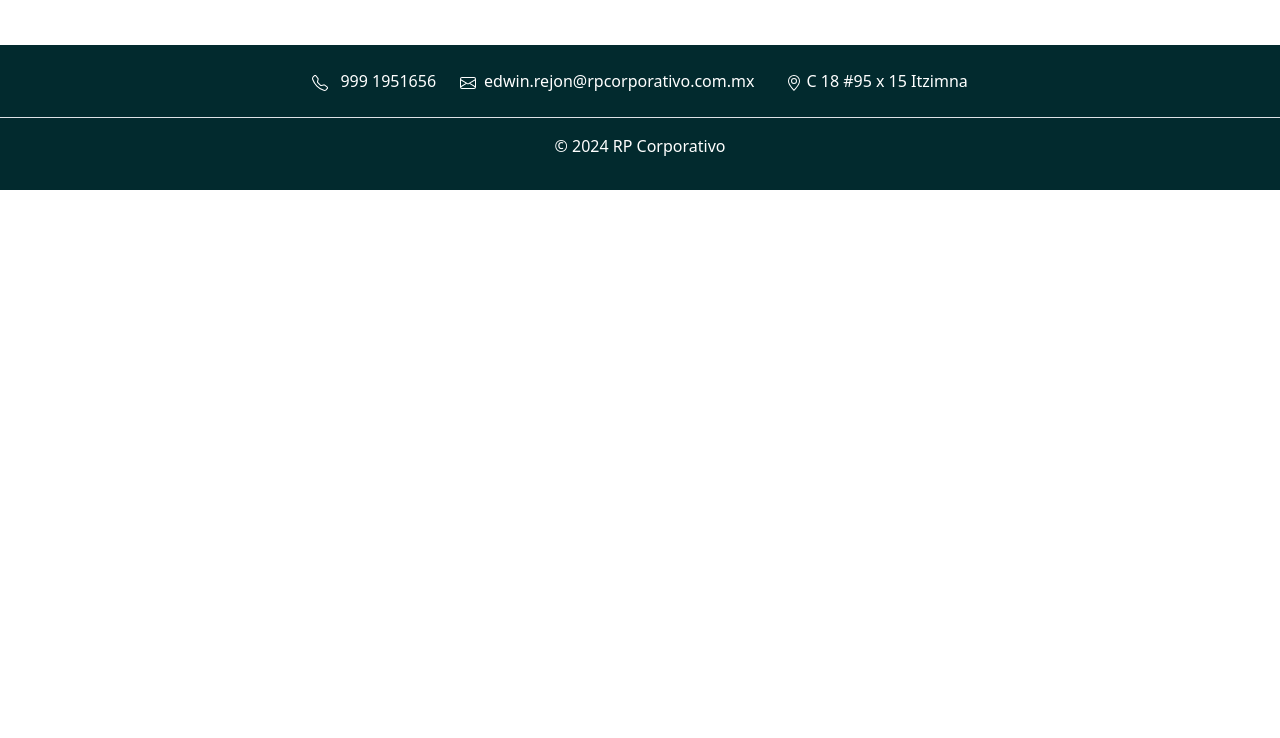
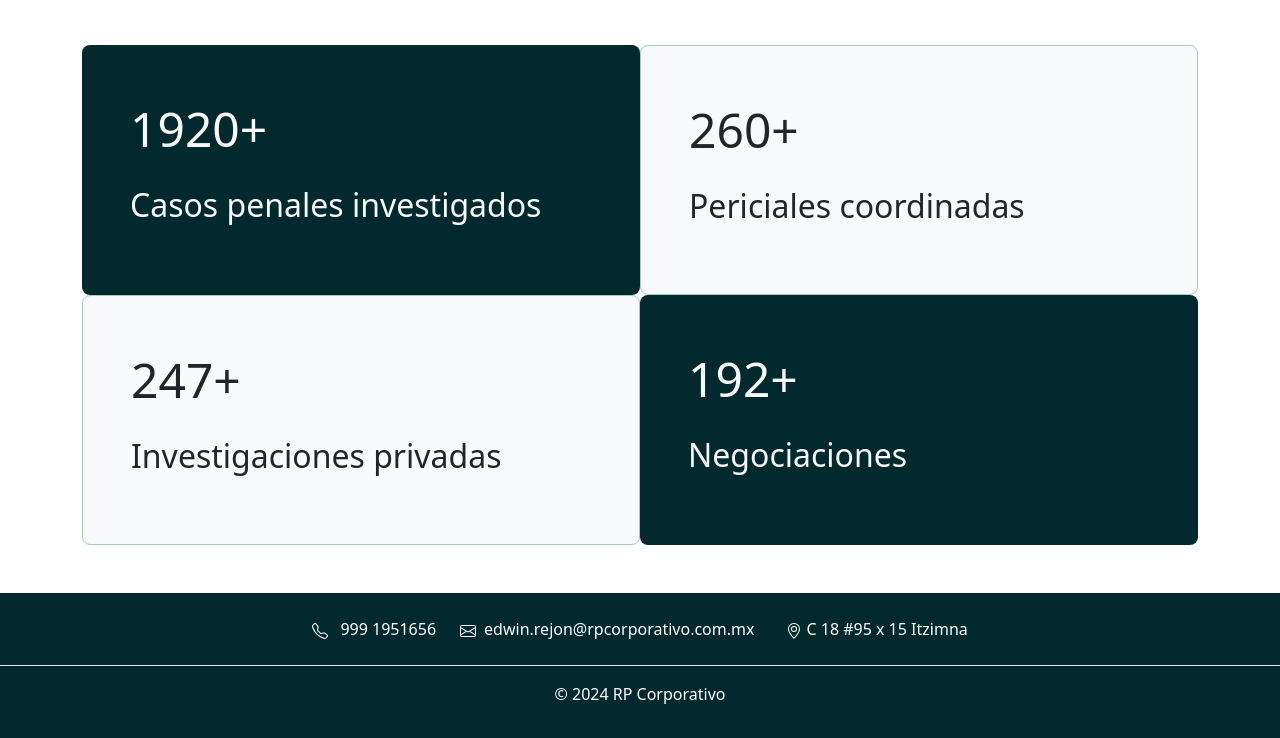
Before and after one commit to AtomicBanana23/P-gina_abogados, a plain HTML site: page index.html in a window 1280 px wide. Shown: the part 2469-3207 px from the top of the page. Before the commit the page ends 2659 px from the top, so only its background shows below. Drawn offline with nearby package versions, Linux system fonts and the light colour scheme.

Commit message:
Se añadieron los registros

```diff
--- a/index.html
+++ b/index.html
@@ -165,7 +165,37 @@
       </div>
     </div>
 
-    <footer class="py-3 dark-green">
+    <div class="container d-flex align-items-md-strech">
+      <div class="col-lg-6">
+        <div class="h-100 p-5 text-light dark-green rounded-3">
+          <p style="font-size: 3rem;">1920+</p>
+          <p style="font-size: 2rem;">Casos penales investigados</p>
+        </div>
+      </div>
+      <div class="col-lg-6">
+        <div class="h-100 p-5 bg-body-tertiary border border-success-subtle rounded-3">
+          <p style="font-size: 3rem;">260+</p>
+          <p style="font-size: 2rem;">Periciales coordinadas</p>
+        </div>
+      </div>
+    </div>
+
+    <div class="container d-flex">
+      <div class="col-lg-6">
+        <div class="h-100 p-5 bg-body-tertiary border border-success-subtle rounded-3">
+          <p style="font-size: 3rem;">247+</p>
+          <p style="font-size: 2rem;">Investigaciones privadas</p>
+        </div>
+      </div>
+      <div class="col-lg-6">
+        <div class="h-100 p-5 text-light dark-green rounded-3">
+          <p style="font-size: 3rem;">192+</p>
+          <p style="font-size: 2rem;">Negociaciones</p>
+        </div>
+      </div>
+    </div>
+
+    <footer class="mt-5 py-3 dark-green">
       <ul class="nav justify-content-center border-bottom pb-3 mb-3">
         <li class="nav-item"><a href="#" class="text-white nav-link px-2">
           <svg xmlns="http://www.w3.org/2000/svg" width="16" height="16" fill="currentColor" class="bi bi-telephone me-2" viewBox="0 0 16 16">
```
